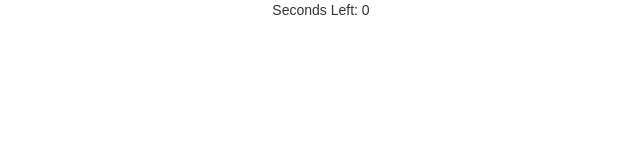
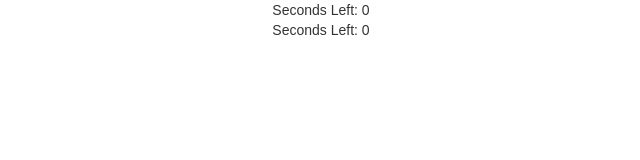
Before and after one commit to istrupin/responsive-countdowns, a React (Create React App) app: page / in a window 1280 px wide. Shown: the top 160 px of the page, without its empty margins (319-959 px from the left). Built offline with nearby package versions, Linux system fonts and the light colour scheme.

Commit message:
use countdown list for multiple countdowns

```diff
--- a/src/App.js
+++ b/src/App.js
@@ -1,5 +1,5 @@
 import React, { Component } from 'react';
-import CountdownContainer from './Components/Countdown/Countdown_Container';
+import CountdownListContainer from './Components/CountdownList/Countdown_List_Container';
 import logo from './logo.svg';
 import './App.css';
 
@@ -7,7 +7,7 @@ class App extends Component {
   render() {
     return (
       <div className="App">
-        <CountdownContainer />
+        <CountdownListContainer />
       </div>
     );
   }
--- a/src/Components/Countdown/Countdown_Container.jsx
+++ b/src/Components/Countdown/Countdown_Container.jsx
@@ -24,7 +24,7 @@ class CountdownContainer extends Component {
 
 
     startTimer() {
-        if(this.state.secondsLeft > 0 && this.state.timer == 0) {
+        if(this.state.secondsLeft > 0 && this.state.timer === 0) {
             let timer = setInterval(this.countDown, 1000);
             this.setState({timer: timer});
         }
@@ -34,7 +34,7 @@ class CountdownContainer extends Component {
         console.log('called');
         let { secondsLeft, timer } = this.state;
         secondsLeft--;
-        if(secondsLeft == 0) {
+        if(secondsLeft === 0) {
             clearInterval(timer);
         }
         this.setState({secondsLeft: secondsLeft});
--- a/src/Components/CountdownList/Countdown_List.jsx
+++ b/src/Components/CountdownList/Countdown_List.jsx
@@ -0,0 +1,20 @@
+import React from 'react';
+import CountdownContainer from '../Countdown/Countdown_Container';
+
+function renderCountdowns(countdowns){
+    return countdowns.map((cd) => {
+        return (
+            <div>
+                <CountdownContainer />
+            </div>
+        );
+    });
+}
+
+export default (props) => {
+    return (
+        <div>
+            {renderCountdowns(props.countdowns)}
+        </div>
+    )
+}
--- a/src/Components/CountdownList/Countdown_List_Container.jsx
+++ b/src/Components/CountdownList/Countdown_List_Container.jsx
@@ -1,19 +1,19 @@
 import React, { Component } from 'react';
-
+import CountdownList from './Countdown_List'
 
 class CountdownListContainer extends Component {
     constructor(props) {
         super(props);
 
         this.state = {
-            countdowns: []
+            countdowns: [1,2]
         };
     }
 
     render() {
         return (
             <div>
-
+                <CountdownList countdowns={this.state.countdowns} />
             </div>
         )
     }
```
